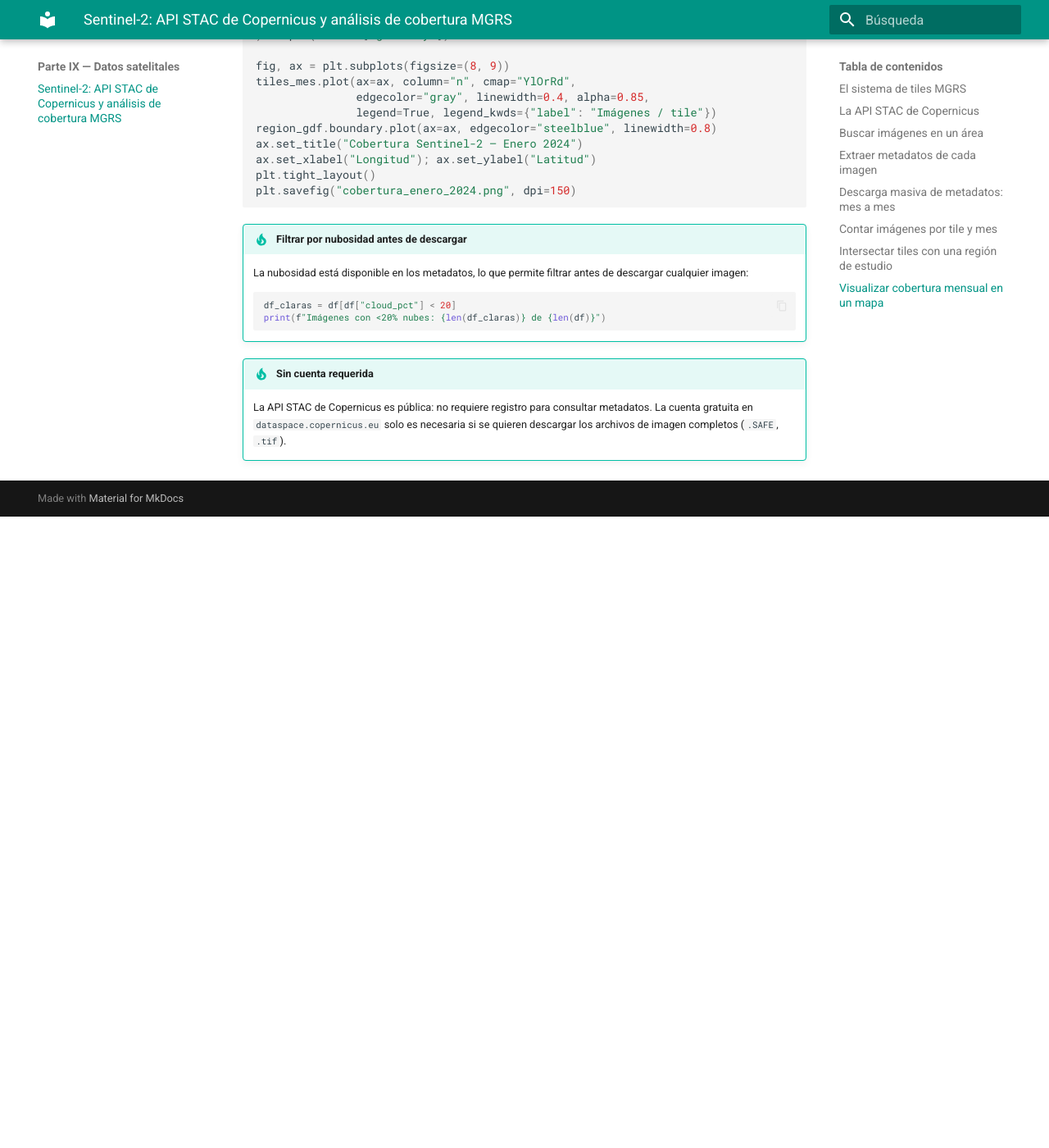
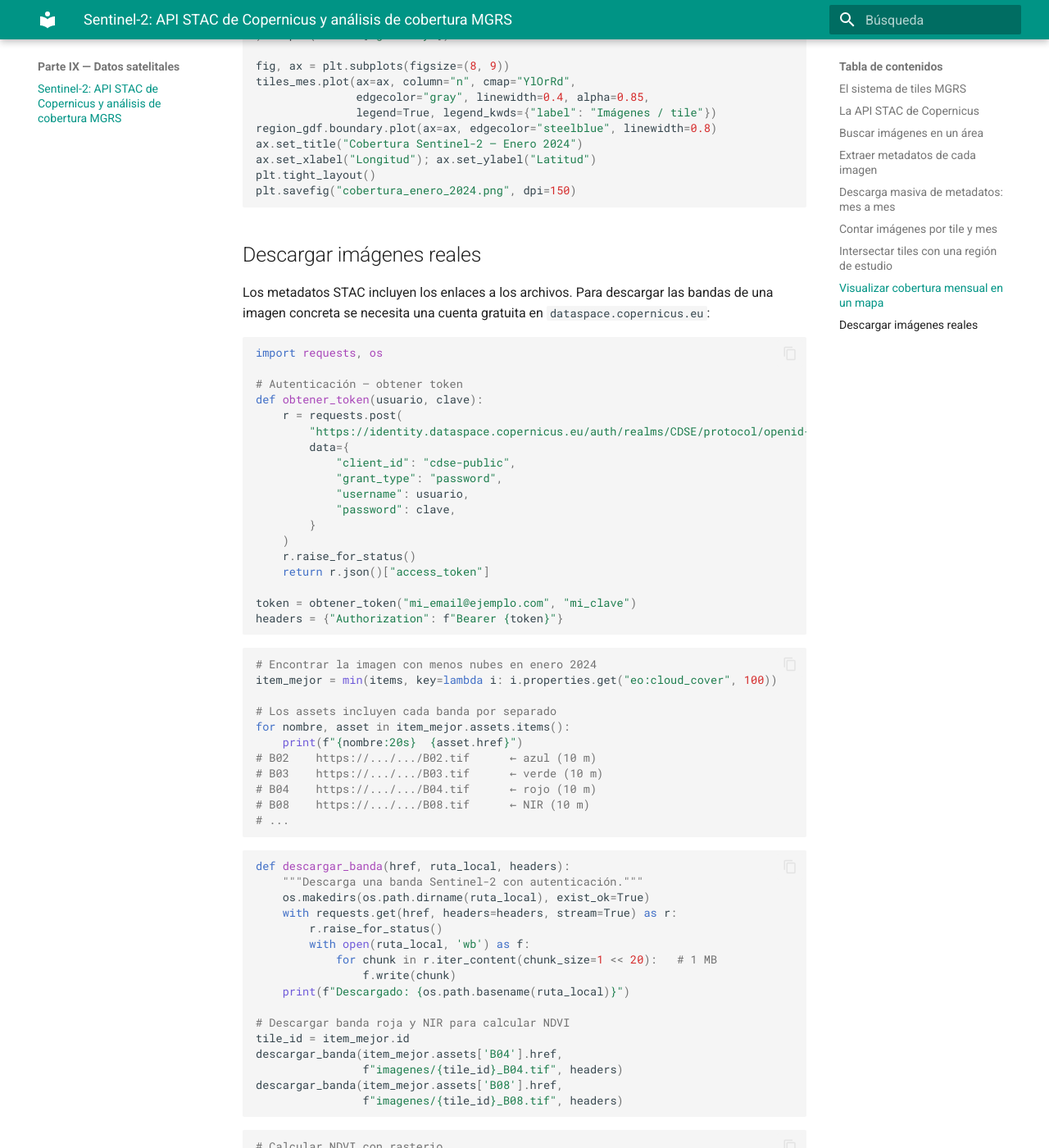
Before and after one commit to TomValderrama/manual-python-oceanografia, an MkDocs documentation site: the page built from docs/parte9/21_sentinel_stac_mgrs.md, in a window 1280 px wide and 1400 px high, scrolled down 4047 px. Shown: the whole window at 82% size. Built offline with MkDocs 1.6.1 and Material for MkDocs 9.7.7, drawn with Linux system fonts in a browser that asks for light colours; before the commit the page ends 4677 px from its top, so only the background shows below that; some of the changed text lies outside the part shown.

Commit message:
Mejoras en caps 12, 16 y 21
Cap 16: eliminar ruta PELICANOS; actualizar tip JSON→YAML con referencia
al cap 07. Cap 12: nueva sección de preparación de serie antes de FFT
con verificación de regularidad, interpolación de huecos y advertencia
sobre NaN silenciosos. Cap 21: sección de descarga de imágenes reales
con autenticación OAuth, descarga por banda y cálculo de NDVI.

````diff
--- a/docs/parte9/21_sentinel_stac_mgrs.md
+++ b/docs/parte9/21_sentinel_stac_mgrs.md
@@ -186,6 +186,82 @@ plt.tight_layout()
 plt.savefig("cobertura_enero_2024.png", dpi=150)
 ```
 
+## Descargar imágenes reales
+
+Los metadatos STAC incluyen los enlaces a los archivos. Para descargar las bandas de una imagen concreta se necesita una cuenta gratuita en `dataspace.copernicus.eu`:
+
+```python
+import requests, os
+
+# Autenticación — obtener token
+def obtener_token(usuario, clave):
+    r = requests.post(
+        "https://identity.dataspace.copernicus.eu/auth/realms/CDSE/protocol/openid-connect/token",
+        data={
+            "client_id": "cdse-public",
+            "grant_type": "password",
+            "username": usuario,
+            "password": clave,
+        }
+    )
+    r.raise_for_status()
+    return r.json()["access_token"]
+
+token = obtener_token("mi_email@ejemplo.com", "mi_clave")
+headers = {"Authorization": f"Bearer {token}"}
+```
+
+```python
+# Encontrar la imagen con menos nubes en enero 2024
+item_mejor = min(items, key=lambda i: i.properties.get("eo:cloud_cover", 100))
+
+# Los assets incluyen cada banda por separado
+for nombre, asset in item_mejor.assets.items():
+    print(f"{nombre:20s}  {asset.href}")
+# B02    https://.../.../B02.tif      ← azul (10 m)
+# B03    https://.../.../B03.tif      ← verde (10 m)
+# B04    https://.../.../B04.tif      ← rojo (10 m)
+# B08    https://.../.../B08.tif      ← NIR (10 m)
+# ...
+```
+
+```python
+def descargar_banda(href, ruta_local, headers):
+    """Descarga una banda Sentinel-2 con autenticación."""
+    os.makedirs(os.path.dirname(ruta_local), exist_ok=True)
+    with requests.get(href, headers=headers, stream=True) as r:
+        r.raise_for_status()
+        with open(ruta_local, 'wb') as f:
+            for chunk in r.iter_content(chunk_size=1 << 20):   # 1 MB
+                f.write(chunk)
+    print(f"Descargado: {os.path.basename(ruta_local)}")
+
+# Descargar banda roja y NIR para calcular NDVI
+tile_id = item_mejor.id
+descargar_banda(item_mejor.assets['B04'].href,
+                f"imagenes/{tile_id}_B04.tif", headers)
+descargar_banda(item_mejor.assets['B08'].href,
+                f"imagenes/{tile_id}_B08.tif", headers)
+```
+
+```python
+# Calcular NDVI con rasterio
+import rasterio
+import numpy as np
+
+with rasterio.open(f"imagenes/{tile_id}_B04.tif") as src:
+    rojo = src.read(1).astype(float)
+with rasterio.open(f"imagenes/{tile_id}_B08.tif") as src:
+    nir  = src.read(1).astype(float)
+    meta = src.meta.copy()
+
+ndvi = (nir - rojo) / (nir + rojo + 1e-10)
+
+meta.update(dtype='float32', count=1)
+with rasterio.open(f"imagenes/{tile_id}_NDVI.tif", 'w', **meta) as dst:
+    dst.write(ndvi.astype('float32'), 1)
+```
+
 !!! tip "Filtrar por nubosidad antes de descargar"
     La nubosidad está disponible en los metadatos, lo que permite filtrar antes de descargar cualquier imagen:
     ```python
````
Also changed, not shown: docs/parte4/12_analisis_espectral.md (+33 -0 lines), docs/parte5/16_importacion_dinamica.md (+3 -3 lines).
